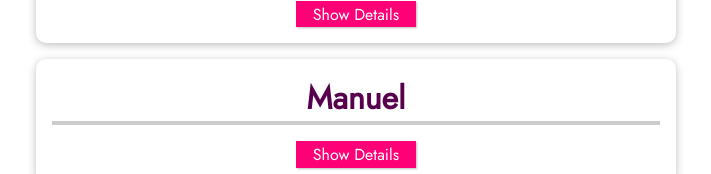
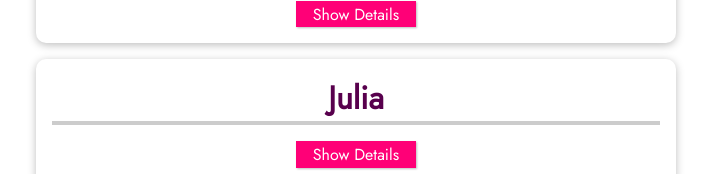
Before and after one commit to abrambagus/vue-cli-app, a Vue app: page / in a window 1280 px wide. Shown: the part 284-458 px from the top of the page, without its empty margins (284-995 px from the left). Built offline with nearby package versions, Linux system fonts and the light colour scheme.

Commit message:
add passing props

```diff
--- a/src/App.vue
+++ b/src/App.vue
@@ -2,8 +2,16 @@
   <section>
     <header><h1>My Friends</h1></header>
     <ul>
-      <friend-contact></friend-contact>
-      <friend-contact></friend-contact>
+      <friend-contact
+        name="Manuel"
+        phone-number="02130130123"
+        email-address="manuel@gmal.com"
+      ></friend-contact>
+      <friend-contact
+        name="Julia"
+        phone-number="02130130123"
+        email-address="julia@gmal.com"
+      ></friend-contact>
     </ul>
   </section>
 </template>
--- a/src/components/FriendContact.vue
+++ b/src/components/FriendContact.vue
@@ -1,18 +1,19 @@
 <template>
   <li>
-    <h2>{{ friend.name }}</h2>
+    <h2>{{ name }}</h2>
     <button @click="toggleDetails">
       {{ detailsAreVisible ? "Hide" : "Show" }} Details
     </button>
     <ul v-if="detailsAreVisible">
-      <li><strong>Phone:</strong> {{ friend.phone }}</li>
-      <li><strong>Email:</strong> {{ friend.email }}</li>
+      <li><strong>Phone:</strong> {{ phoneNumber }}</li>
+      <li><strong>Email:</strong> {{ emailAddress }}</li>
     </ul>
   </li>
 </template>
 
 <script>
 export default {
+  props: ["name", "phoneNumber", "emailAddress"],
   data() {
     return {
       detailsAreVisible: false,
@@ -27,6 +28,7 @@
   methods: {
     toggleDetails() {
       this.detailsAreVisible = !this.detailsAreVisible;
+      this.phoneNumber;
     },
   },
 };
```
